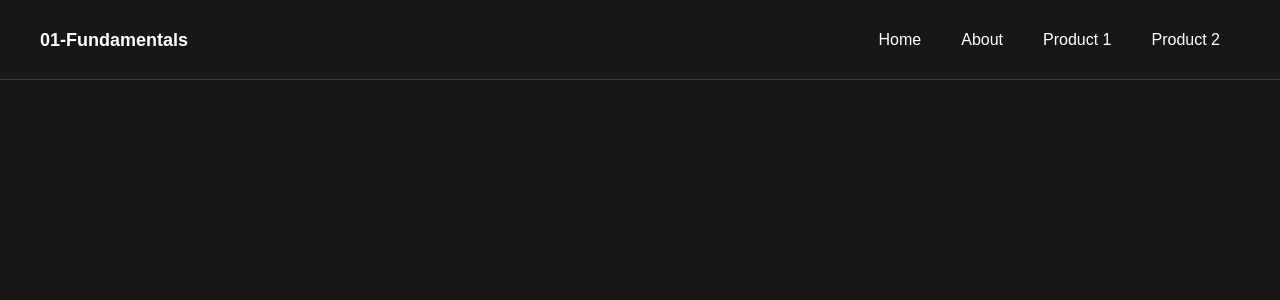
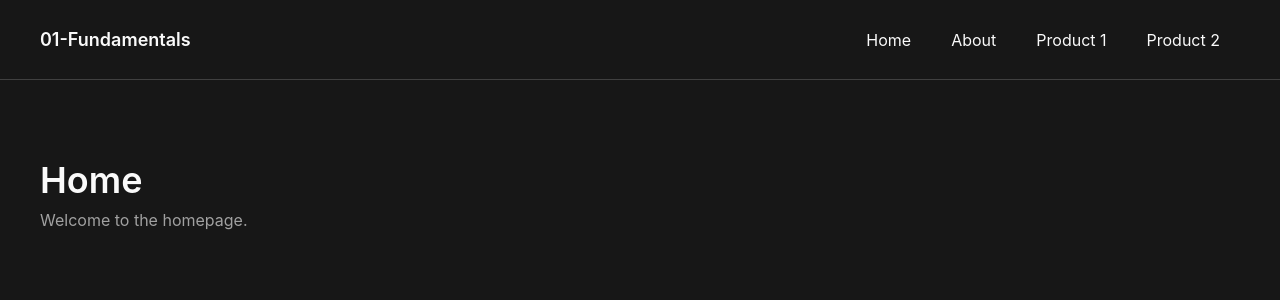
Before and after one commit to fduquesne/dev-playground, a Next.js app in the folder nextjs/01-fundamentals/: page / in a window 1280 px wide. Shown: the top 300 px of the page. Built offline with nearby package versions, Linux system fonts and the light colour scheme.

Commit message:
feat(pages): add home and about pages

```diff
--- /dev/null
+++ b/nextjs/01-fundamentals/app/_components/layout/page.tsx
@@ -0,0 +1,5 @@
+import { PropsWithChildren } from "react";
+
+export default function Page({ children }: PropsWithChildren) {
+  return <div className="w-300 mx-auto pt-20 pb-10">{children}</div>;
+}
--- /dev/null
+++ b/nextjs/01-fundamentals/app/about/page.tsx
@@ -0,0 +1,14 @@
+import Page from "../_components/layout/page";
+
+export default function AboutPage() {
+  return (
+    <Page>
+      <div className="space-y-2">
+        <h1>About</h1>
+        <p className="text-neutral-400">
+          A tiny description of the application.
+        </p>
+      </div>
+    </Page>
+  );
+}
--- a/nextjs/01-fundamentals/app/globals.css
+++ b/nextjs/01-fundamentals/app/globals.css
@@ -1,12 +1,5 @@
 @import "tailwindcss";
 
-:root {
-  --background: #171717;
-  --foreground: #ffffff;
+h1 {
+  @apply text-4xl font-semibold;
 }
-
-body {
-  background: var(--background);
-  color: var(--foreground);
-  font-family: Arial, Helvetica, sans-serif;
-}
--- a/nextjs/01-fundamentals/app/layout.tsx
+++ b/nextjs/01-fundamentals/app/layout.tsx
@@ -9,7 +9,7 @@ export const metadata: Metadata = {
 export default function RootLayout({ children }: LayoutProps<"/">) {
   return (
     <html lang="en" className="h-full antialiased">
-      <body className="min-h-full flex flex-col">
+      <body className="min-h-full flex flex-col bg-neutral-900 text-neutral-50">
         <Header />
         <main>{children}</main>
       </body>
--- a/nextjs/01-fundamentals/app/page.tsx
+++ b/nextjs/01-fundamentals/app/page.tsx
@@ -1,5 +1,12 @@
+import Page from "./_components/layout/page";
+
 export default function HomePage() {
   return (
-    <div className="flex flex-col flex-1 items-center justify-center bg-zinc-50 font-sans dark:bg-black"></div>
+    <Page>
+      <div className="space-y-2">
+        <h1>Home</h1>
+        <p className="text-neutral-400">Welcome to the homepage.</p>
+      </div>
+    </Page>
   );
 }
```
